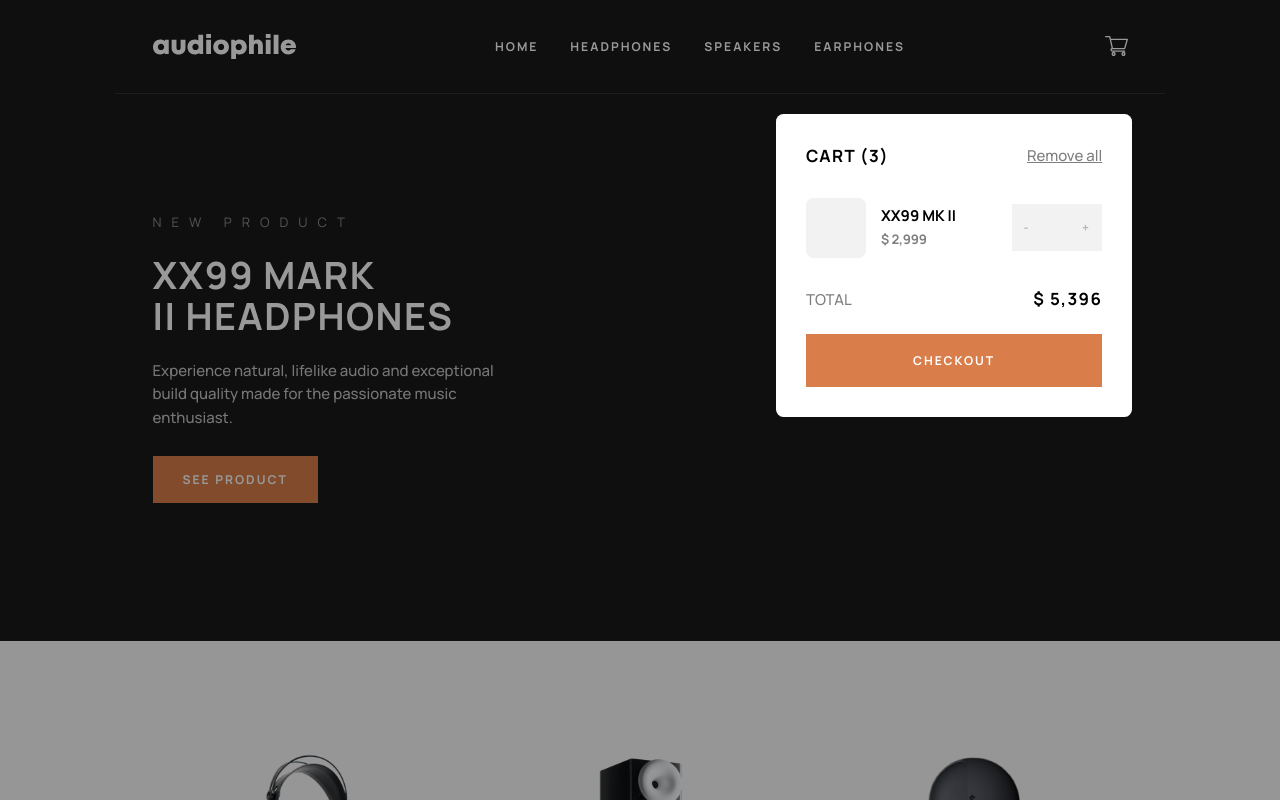
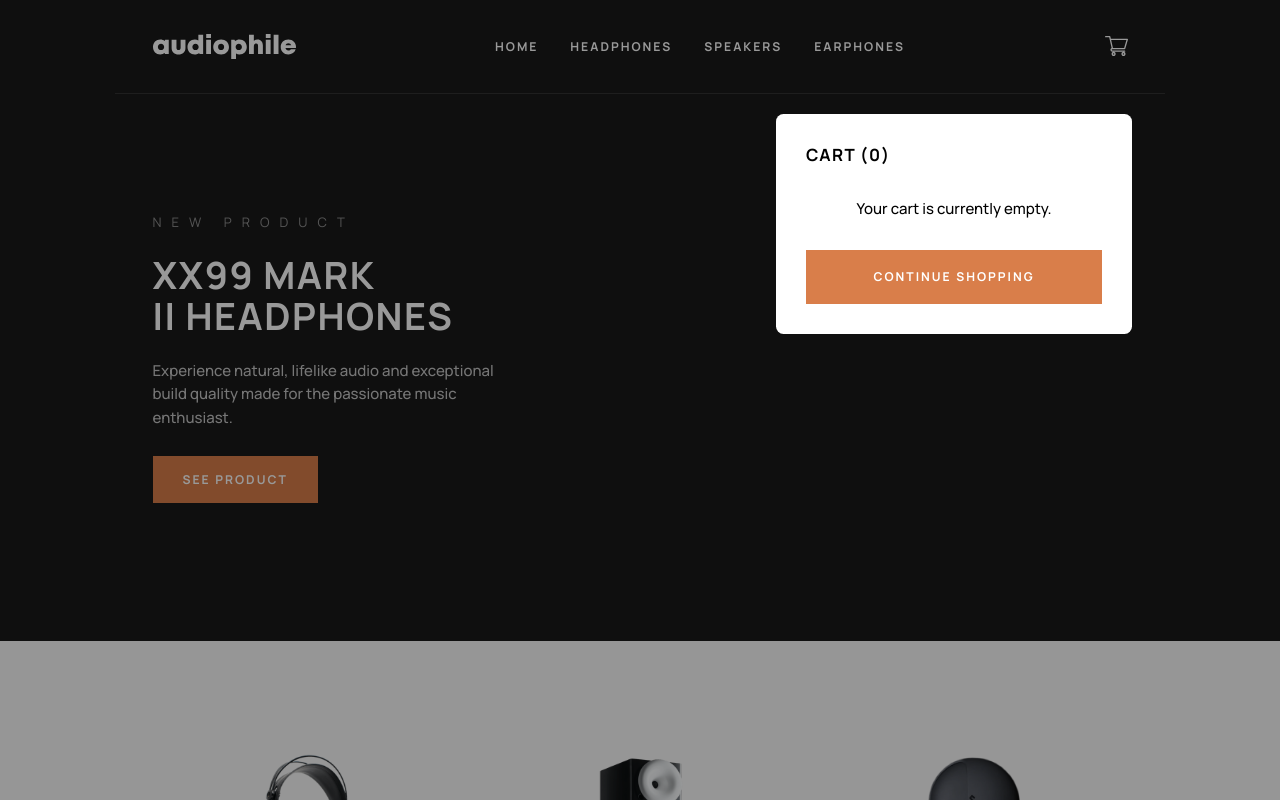
Before and after one commit to nofuenterr/audiophile, a React (Vite) app: page / in a window 1280 px wide. Both pictures are taken after a click on the button "Cart". Shown: the top 800 px of the page. Built offline with nearby package versions, Linux system fonts and the light colour scheme.

Commit message:
feat: add cart functionalities and adjust cart store methods to update same cart product when adding to cart, properly editing cart product quantity, and add new remove all products

```diff
--- a/package.json
+++ b/package.json
@@ -19,6 +19,7 @@
 		"clsx": "^2.1.1",
 		"date-fns": "^4.1.0",
 		"framer-motion": "^12.29.0",
+		"immer": "^11.1.3",
 		"prettier": "^3.8.1",
 		"prettier-plugin-tailwindcss": "^0.7.2",
 		"radix-ui": "^1.4.3",
--- a/src/components/cart/CartModal.tsx
+++ b/src/components/cart/CartModal.tsx
@@ -1,7 +1,18 @@
 import { Dialog } from 'radix-ui';
 import type { ReactNode } from 'react';
+import { useCartStore, type CartProduct } from '../../stores/cart';
+import formatPrice from '../../utils/formatPrice';
+import { Link } from 'react-router-dom';
 
 export default function CartModal({ children }: { children: ReactNode }) {
+	const cart = useCartStore((s) => s.cart);
+
+	function calculateTotal(cart: CartProduct[]): number {
+		return cart.reduce((total, product) => {
+			return (total += product.price * product.quantity);
+		}, 0);
+	}
+
 	return (
 		<Dialog.Root>
 			<Dialog.Trigger asChild>{children}</Dialog.Trigger>
@@ -9,90 +20,159 @@ export default function CartModal({ children }: { children: ReactNode }) {
 			<Dialog.Portal>
 				<Dialog.Overlay className="bg-dark-900 fixed inset-0 opacity-40 duration-150" />
 
-				<Dialog.Content className="bg-light-900 text-dark-900 fixed top-28.5 right-6 w-[min(calc(100vw-3rem),23.75rem)] rounded-lg p-8 duration-150 md:right-10 lg:top-30.5 [@media(min-width:65.625rem)]:right-[calc((100vw-70.3125rem)/2+2.34375rem)]">
+				<Dialog.Content className="bg-light-900 text-dark-900 fixed top-28.5 right-6 w-[min(calc(100vw-3rem),23.75rem)] rounded-lg p-8 duration-150 md:right-10 lg:top-30.5 [@media(max-width:25rem)]:p-6 [@media(min-width:65.625rem)]:right-[calc((100vw-70.3125rem)/2+2.34375rem)]">
 					<div className="mb-8 flex items-center justify-between">
-						<Dialog.Title className="heading heading-6">CART (3)</Dialog.Title>
-						<button className="hover:text-primary cursor-pointer underline opacity-50 hover:opacity-100">
+						<Dialog.Title className="heading heading-6">
+							CART ({cart.length})
+						</Dialog.Title>
+						{cart.length > 0 ? <RemoveAllButton /> : null}
+					</div>
+
+					{cart.length > 0 ? (
+						<>
+							<ul className="mb-8 grid gap-6">
+								{cart.map((product) => {
+									return (
+										<CartProductCard key={product.slug} product={product} />
+									);
+								})}
+							</ul>
+
+							<div className="mb-6 flex items-center justify-between">
+								<h2 className="uppercase opacity-50">Total</h2>
+								<p className="heading heading-6">
+									$ {formatPrice(calculateTotal(cart))}
+								</p>
+							</div>
+						</>
+					) : (
+						<div className="mb-8">
+							<p className="text-center">Your cart is currently empty.</p>
+						</div>
+					)}
+
+					<Dialog.Close asChild>
+						{cart.length > 0 ? (
+							<Link
+								to={'/checkout'}
+								className="bg-primary hover:bg-primary-hover text-light-900 subtitle block w-full cursor-pointer px-8 py-4 text-center"
+							>
+								Checkout
+							</Link>
+						) : (
+							<button
+								className="bg-primary hover:bg-primary-hover text-light-900 subtitle w-full cursor-pointer px-8 py-4"
+								aria-label="Continue shopping"
+							>
+								Continue shopping
+							</button>
+						)}
+					</Dialog.Close>
+				</Dialog.Content>
+			</Dialog.Portal>
+		</Dialog.Root>
+	);
+}
+
+function RemoveAllButton() {
+	const removeAllProducts = useCartStore((s) => s.removeAllProducts);
+
+	return (
+		<button
+			className="hover:text-primary cursor-pointer underline opacity-50 hover:opacity-100"
+			onClick={() => removeAllProducts()}
+		>
 			Remove all
 		</button>
+	);
+}
+
+function CartProductCard({ product }: { product: CartProduct }) {
+	const editProduct = useCartStore((s) => s.editProduct);
+
+	return (
+		<li className="grid grid-cols-[auto_1fr] gap-4">
+			<div className="bg-light-700 size-16 overflow-hidden rounded-lg">
+				<img
+					src={product.cartImage}
+					loading="lazy"
+					alt={`${product.name} image`}
+				/>
 			</div>
 
-					<ul className="mb-8 grid gap-6">
-						<li className="grid grid-cols-[auto_1fr] gap-4">
-							<div className="bg-light-700 size-16 overflow-hidden rounded-lg"></div>
-
-							<div className="flex w-full justify-between gap-3 self-center">
+			<div className="grid grid-cols-[1fr_6rem] justify-between gap-3 self-center [@media(max-width:25rem)]:grid-cols-[1fr_4rem]">
 				<div className="[@media(max-width:25rem)]:self-center">
-									<p className="font-bold">XX99 MK II</p>
-									<p className="input opacity-50">$ 2,999</p>
+					<p className="font-bold">{product.name}</p>
+					<p className="input opacity-50">$ {formatPrice(product.price)}</p>
 				</div>
 
-								<div className="bg-light-700 flex w-24 items-center gap-3 px-3 py-2 [@media(max-width:25rem)]:grid [@media(max-width:25rem)]:grid-cols-2 [@media(max-width:25rem)]:gap-2">
-									{/* {quantity > 1 ? (
+				<div className="bg-light-700 flex h-min w-24 items-center gap-3 justify-self-end px-3 py-2 [@media(max-width:25rem)]:grid [@media(max-width:25rem)]:w-16 [@media(max-width:25rem)]:grid-cols-2 [@media(max-width:25rem)]:gap-2 [@media(max-width:25rem)]:px-2">
+					{product.quantity > 1 ? (
 						<button
-											aria-label="decrement quantity"
-											className="subtitle hover:text-primary grid size-4 cursor-pointer place-content-center opacity-25 hover:opacity-100"
+							aria-label={`Decrement ${product.name} quantity`}
+							className="subtitle hover:text-primary grid size-4 cursor-pointer place-content-center opacity-25 hover:opacity-100 [@media(max-width:25rem)]:row-start-2 [@media(max-width:25rem)]:w-full"
 							onClick={() => {
-												if (quantity > 1) setQuantity((s) => s - 1);
+								if (product.quantity > 1)
+									editProduct(product.slug, product.quantity - 1);
 							}}
 						>
 							-
 						</button>
 					) : (
-										<div className="size-4"></div>
-									)} */}
-									<button
-										aria-label="decrement quantity"
-										className="subtitle hover:text-primary grid size-4 cursor-pointer place-content-center opacity-25 hover:opacity-100 [@media(max-width:25rem)]:row-start-2 [@media(max-width:25rem)]:w-full"
-										/* onClick={() => {
-											if (quantity > 1) setQuantity((s) => s - 1);
-										}} */
-									>
-										-
-									</button>
+						<DeleteCartProductButton slug={product.slug} />
+					)}
 					<input
 						type="text"
 						min={1}
-										/* value={quantity}
+						value={product.quantity}
 						onChange={(e) => {
 							const value = parseInt(e.target.value);
 							if (/^\d*$/.test(String(value)) && value) {
-												setQuantity(value);
+								editProduct(product.slug, value);
 							}
-										}} */
+						}}
 						inputMode="numeric"
 						pattern="[0-9]*"
 						className="subtitle w-full text-center [@media(max-width:25rem)]:col-start-1 [@media(max-width:25rem)]:col-end-3"
 					/>
 					<button
-										aria-label="increment quantity"
+						aria-label={`Increment ${product.name} quantity`}
 						className="subtitle hover:text-primary grid size-4 cursor-pointer place-content-center opacity-25 hover:opacity-100 [@media(max-width:25rem)]:row-start-2 [@media(max-width:25rem)]:w-full"
-										/* onClick={() => {
-											setQuantity((s) => s + 1);
-										}} */
+						onClick={() => {
+							editProduct(product.slug, product.quantity + 1);
+						}}
 					>
 						+
 					</button>
 				</div>
 			</div>
 		</li>
-					</ul>
-
-					<div className="mb-6 flex items-center justify-between">
-						<h2 className="uppercase opacity-50">Total</h2>
-						<p className="heading heading-6">$ 5,396</p>
-					</div>
-
-					<Dialog.Close asChild>
-						<button
-							className="bg-primary hover:bg-primary-hover text-light-900 subtitle w-full cursor-pointer px-8 py-4"
-							aria-label="Checkout"
-						>
-							Checkout
-						</button>
-					</Dialog.Close>
-				</Dialog.Content>
-			</Dialog.Portal>
-		</Dialog.Root>
 	);
 }
+
+function DeleteCartProductButton({ slug }: { slug: string }) {
+	const deleteProduct = useCartStore((s) => s.deleteProduct);
+
+	return (
+		<button
+			className="group grid size-4 cursor-pointer place-content-center [@media(max-width:25rem)]:row-start-2 [@media(max-width:25rem)]:w-full"
+			onClick={() => deleteProduct(slug)}
+		>
+			<svg
+				className="scale-80"
+				width={13}
+				height={16}
+				viewBox="0 0 13 16"
+				fill="none"
+				xmlns="http://www.w3.org/2000/svg"
+			>
+				<path
+					fillRule="evenodd"
+					clipRule="evenodd"
+					d="M8.444 0l.89.889h3.11v1.778H0V.889h3.111L4 0h4.444zM2.667 16a1.777 1.777 0 01-1.778-1.778V3.556h10.666v10.666c0 .982-.795 1.778-1.777 1.778H2.667z"
+					className="fill-dark-900 group-hover:fill-primary opacity-50 group-hover:opacity-100"
+				/>
+			</svg>
+		</button>
+	);
+}
--- a/src/components/product/ProductDetails.tsx
+++ b/src/components/product/ProductDetails.tsx
@@ -2,42 +2,26 @@ import { useState } from 'react';
 import type { Product } from '../../types/product';
 import formatPrice from '../../utils/formatPrice';
 import ContentWrapper from '../shared/ContentWrapper';
+import { useCartStore } from '../../stores/cart';
 
-type ProductDetailsType = Pick<
-	Product,
-	'image' | 'new' | 'name' | 'description' | 'price' | 'features' | 'includes'
->;
-
-export default function ProductDetails({
-	productDetails,
-}: {
-	productDetails: ProductDetailsType;
-}) {
+export default function ProductDetails({ product }: { product: Product }) {
 	return (
 		<section>
 			<ContentWrapper className="grid gap-16 md:gap-24 lg:gap-30">
 				<div className="grid gap-8 md:grid-cols-2 md:gap-17 lg:gap-30">
-					<ProductImage
-						image={productDetails.image}
-						name={productDetails.name}
-					/>
-					<ProductInfo
-						new={productDetails.new}
-						name={productDetails.name}
-						description={productDetails.description}
-						price={productDetails.price}
-					/>
+					<ProductImage image={product.image} name={product.name} />
+					<ProductInfo product={product} />
 				</div>
 				<div className="grid gap-10 md:gap-24 lg:grid-cols-[1fr_21.875rem] lg:gap-30">
-					<ProductFeatures features={productDetails.features} />
-					<ProductItems includes={productDetails.includes} />
+					<ProductFeatures features={product.features} />
+					<ProductItems includes={product.includes} />
 				</div>
 			</ContentWrapper>
 		</section>
 	);
 }
 
-type ProductImageType = Pick<ProductDetailsType, 'image' | 'name'>;
+type ProductImageType = Pick<Product, 'image' | 'name'>;
 
 function ProductImage({ image, name }: ProductImageType) {
 	return (
@@ -56,29 +40,22 @@ function ProductImage({ image, name }: ProductImageType) {
 	);
 }
 
-type ProductInfoType = Pick<
-	ProductDetailsType,
-	'new' | 'name' | 'description' | 'price'
->;
-
-function ProductInfo({
-	new: isNew,
-	name,
-	description,
-	price,
-}: ProductInfoType) {
+function ProductInfo({ product }: { product: Product }) {
 	const [quantity, setQuantity] = useState<number>(1);
+	const addProduct = useCartStore((s) => s.addProduct);
 
 	return (
 		<div className="md:self-center">
-			{isNew ? (
+			{product.new ? (
 				<p className="text-primary text-overline mb-6 md:mb-4">New Product</p>
 			) : null}
 			<h1 className="heading mb-6 text-[1.75rem] leading-9.5 tracking-[2px] md:mb-8 lg:text-[2.5rem] lg:leading-11 lg:tracking-[1.5px]">
-				{name}
+				{product.name}
 			</h1>
-			<p className="mb-6 opacity-50 md:mb-8">{description}</p>
-			<p className="heading heading-6 mb-8 lg:mb-12">$ {formatPrice(price)}</p>
+			<p className="mb-6 opacity-50 md:mb-8">{product.description}</p>
+			<p className="heading heading-6 mb-8 lg:mb-12">
+				$ {formatPrice(product.price)}
+			</p>
 			<div className="flex flex-wrap items-center gap-4">
 				<div className="bg-light-700 flex w-30 items-center gap-5 p-4">
 					{quantity > 1 ? (
@@ -118,7 +95,10 @@ function ProductInfo({
 						+
 					</button>
 				</div>
-				<button className="bg-primary hover:bg-primary-hover text-light-900 subtitle cursor-pointer px-8 py-4">
+				<button
+					className="bg-primary hover:bg-primary-hover text-light-900 subtitle cursor-pointer px-8 py-4"
+					onClick={() => addProduct(product, quantity)}
+				>
 					Add to cart
 				</button>
 			</div>
@@ -126,7 +106,7 @@ function ProductInfo({
 	);
 }
 
-type ProductFeaturesType = Pick<ProductDetailsType, 'features'>;
+type ProductFeaturesType = Pick<Product, 'features'>;
 
 function ProductFeatures({ features }: ProductFeaturesType) {
 	return (
@@ -139,7 +119,7 @@ function ProductFeatures({ features }: ProductFeaturesType) {
 	);
 }
 
-type ProductItemsType = Pick<ProductDetailsType, 'includes'>;
+type ProductItemsType = Pick<Product, 'includes'>;
 
 function ProductItems({ includes: items }: ProductItemsType) {
 	return (
--- a/src/stores/cart.ts
+++ b/src/stores/cart.ts
@@ -12,6 +12,7 @@ export interface CartState {
 	addProduct: (product: Product, quantity: number) => void;
 	editProduct: (slug: string, quantity: number) => void;
 	deleteProduct: (slug: string) => void;
+	removeAllProducts: () => void;
 }
 
 export const useCartStore = create<CartState>()(
@@ -20,15 +21,24 @@ export const useCartStore = create<CartState>()(
 			cart: [],
 			addProduct: (product: Product, quantity: number) =>
 				set((state) => {
-					state.cart.push({
-						...product,
-						quantity,
-					});
+					const cartProduct = state.cart.find(
+						(p: CartProduct) => p.slug === product.slug
+					);
+					if (cartProduct) {
+						Object.assign(cartProduct, {
+							quantity: cartProduct.quantity + quantity,
+						});
+					} else {
+						state.cart.push({
+							...product,
+							quantity,
+						});
+					}
 				}),
 			editProduct: (slug: string, quantity: number) =>
 				set((state) => {
 					const product = state.cart.find((p: CartProduct) => p.slug === slug);
-					if (product) Object.assign(product, quantity);
+					if (product) Object.assign(product, { quantity });
 				}),
 			deleteProduct: (slug: string) => {
 				const product = get().cart.find((p: CartProduct) => p.slug === slug);
@@ -38,6 +48,7 @@ export const useCartStore = create<CartState>()(
 					state.cart = state.cart.filter((p: CartProduct) => p.slug !== slug);
 				});
 			},
+			removeAllProducts: () => set({ cart: [] }),
 		})),
 		{
 			name: 'cart-storage',
```
Also changed, not shown: src/pages/Product.tsx (+1 -11 lines), 1 other file (tests, documents, lock files or other folders). Lines whose indentation alone changed are shown as unchanged.
